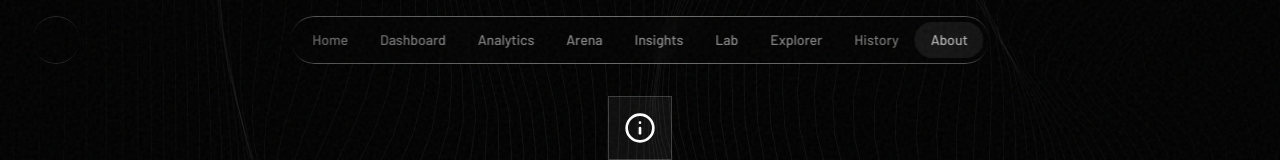
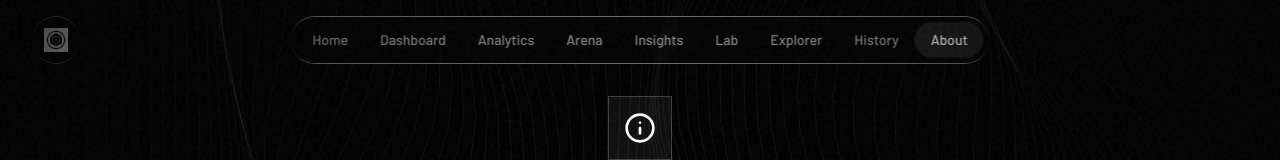
Before and after one commit to COZYkrish/DEVPULSE-AI-CINEMATIC-ML-PRODUCTIVITY-PLATFORM, a React (Vite) app: page /about in a window 1280 px wide. Shown: the top 160 px of the page. Built offline with nearby package versions, Linux system fonts and the light colour scheme.

Commit message:
Export JSON and Export CSV buttons inside your History tab

```diff
--- a/index.html
+++ b/index.html
@@ -2,7 +2,7 @@
 <html lang="en">
   <head>
     <meta charset="UTF-8" />
-    <link rel="icon" type="image/svg+xml" href="/favicon.svg" />
+    <link rel="icon" type="image/png" href="/favicon.png" />
     <meta name="viewport" content="width=device-width, initial-scale=1.0" />
     <meta name="description" content="DEVPULSE AI — Predict developer productivity with real machine learning running in your browser. No backend, no server, pure client-side inference." />
     <meta name="theme-color" content="#050816" />
--- a/src/components/navigation/Navbar.tsx
+++ b/src/components/navigation/Navbar.tsx
@@ -40,8 +40,7 @@ export default function Navbar() {
             to="/"
             className="w-12 h-12 rounded-full liquid-glass pointer-events-auto flex items-center justify-center text-white transition-transform hover:scale-105"
           >
-            {/* @ts-ignore */}
-            <iconify-icon icon="solar:box-minimalistic-linear" width="24" height="24"></iconify-icon>
+            <img src="/favicon.png" alt="DevPulse Logo" className="w-6 h-6 object-contain" />
           </Link>
 
           {/* Center: Liquid Glass Pill */}
```
Also changed, not shown: public/favicon.png (added).
